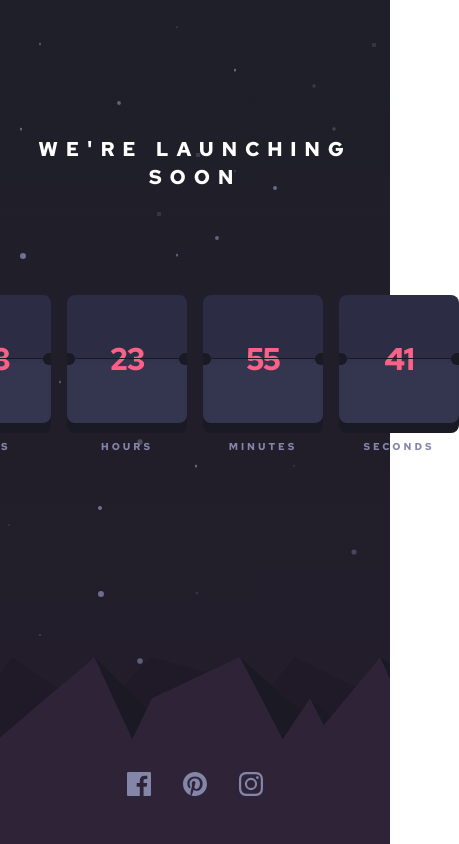
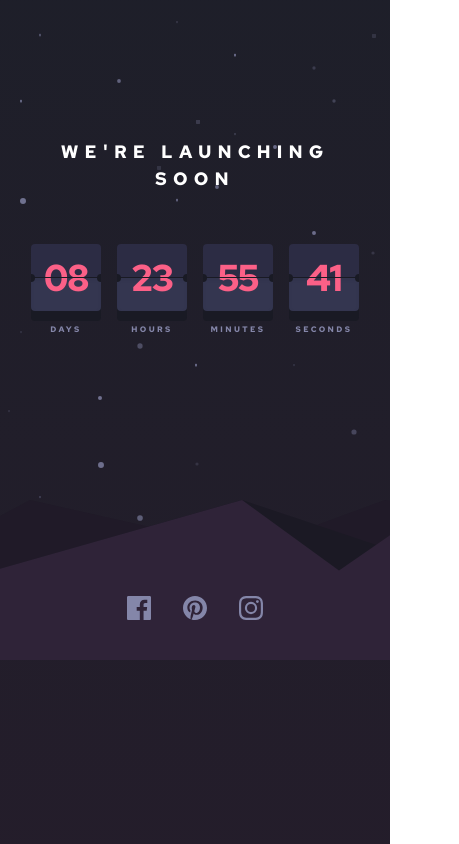
Before and after one commit to firoozehImany/launch-countdown-timer, a React (Vite) app: page / in a window 390 px wide. Shown: the whole page, 459 px wide, since content can reach past the window. Built offline with nearby package versions, Linux system fonts and the light colour scheme.

Commit message:
add responsive layout

```diff
--- a/src/App.jsx
+++ b/src/App.jsx
@@ -4,7 +4,7 @@ import Footer from "./components/Footer";
 
 export default function App() {
   return (
-    <div className="relative min-h-screen flex flex-col">
+    <div className="relative md:min-h-screen flex flex-col">
       <StarsContainer />
       <Hero />
       <Footer />
--- a/src/components/Footer.jsx
+++ b/src/components/Footer.jsx
@@ -3,9 +3,9 @@ import Mountains from "./Mountains";
 
 export default function Footer() {
   return (
-    <footer className="relative w-full">
+    <footer className="relative w-full overflow-hidden">
       <Mountains />
-      <div className="absolute inset-x-0 bottom-12 md:bottom-16 z-10 flex justify-center">
+      <div className="absolute inset-x-0 bottom-10 md:bottom-16 z-10 flex justify-center">
         <SocialLinks />
       </div>
     </footer>
--- a/src/components/Hero.jsx
+++ b/src/components/Hero.jsx
@@ -2,11 +2,11 @@ import CountdownContainer from "./CountdownContainer";
 
 export default function Hero() {
   return (
-    <main className="flex-1 flex flex-col items-center text-center min-h-[500px]">
-      <h1 className="text-center mt-[135px] mb-[104px] font-light uppercase text-typo tracking-[0.39em] text-xl md:text-[21px]">
+    <div className="flex-1 flex flex-col items-center text-center min-h-[500px]">
+      <h1 className="text-center mt-[138px] mb-[52px] md:mt-[135px] md:mb-[104px] px-4 font-light uppercase text-typo tracking-[0.34em] md:tracking-[0.39em] text-[18px] md:text-[21px]">
         We're launching soon
       </h1>
       <CountdownContainer />
-    </main>
+    </div>
   );
 }
--- a/src/components/Mountains.jsx
+++ b/src/components/Mountains.jsx
@@ -1,6 +1,6 @@
 export default function Mountains(){
   return (
-    <div className="relative bottom-0 left-0 w-full h-[187px] pointer-events-none">
+    <div className="relative bottom-0 left-0 w-[1000px] h-40 md:w-full md:h-[187px] pointer-events-none">
       <div
         className="absolute bottom-0 w-full h-full bg-mtn-back
         [clip-path:polygon(0%_100%,_0%_10%,_3%_0%,_25%_31%,_38.5%_0%,_55%_9%,_68%_20%,_75.5%_0%,_100%_25%,_100%_100%)]"
--- a/src/components/SingleCardContainer.jsx
+++ b/src/components/SingleCardContainer.jsx
@@ -2,9 +2,9 @@ import StaticCard from './StaticCard';
 
 export default function SingleCardContainer({ count, label }) {
   return (
-    <div className="flex flex-col top-1/3 items-center gap-4 md:gap-6">
+    <div className="flex flex-col top-1/3 items-center gap-3 md:gap-6">
       <StaticCard number={count} />
-      <span className="text-[10px] md:text-[14px] tracking-[0.3em] md:tracking-[6px] uppercase text-stella font-bold">
+      <span className="text-[8px] md:text-[14px] tracking-[0.3em] md:tracking-[6px] uppercase text-stella font-bold">
         {label}
       </span>
     </div>
--- a/src/components/StaticCard.jsx
+++ b/src/components/StaticCard.jsx
@@ -1,20 +1,20 @@
 export default function StaticCard({ number }) {
   return (
-    <div className="relative w-30 h-32 md:w-[148px] md:h-35">
-      <div className="absolute inset-0 top-2 bg-shadow rounded-lg translate-y-2.5"></div>
-      <div className="relative flex flex-col w-full h-full text-3xl md:text-[79px] font-red-hat font-bold text-core -tracking-[1px]">
-        <div className="relative h-1/2 bg-card-top rounded-t-lg border-b border-shadow overflow-hidden">
+    <div className="relative w-[70px] h-[67px] md:w-[148px] md:h-35">
+      <div className="absolute inset-0 top-2 bg-shadow rounded-sm translate-y-2.5"></div>
+      <div className="relative flex flex-col w-full h-full text-4xl md:text-[79px] font-red-hat font-bold text-core -tracking-[1px]">
+        <div className="relative h-1/2 bg-card-top rounded-t-sm border-b border-shadow overflow-hidden">
           <span className="absolute left-1/2 top-full -translate-x-1/2 -translate-y-1/2">
             {number}
           </span>
         </div>
-        <div className="relative h-1/2 bg-card-bot rounded-b-lg overflow-hidden shadow-inner">
+        <div className="relative h-1/2 bg-card-bot rounded-b-sm overflow-hidden shadow-inner">
           <span className="absolute left-1/2 top-0 -translate-x-1/2 -translate-y-1/2">
             {number}
           </span>
         </div>
-        <div className="absolute top-1/2 left-1 -translate-x-1/2 -translate-y-1/2 w-2 h-3  bg-shadow rounded-r-full z-10"></div>
-        <div className="absolute top-1/2 right-1 translate-x-1/2 -translate-y-1/2 w-2 h-3 bg-shadow rounded-l-full z-10"></div>
+        <div className="absolute top-1/2 left-0.5 md:left-1 -translate-x-1/2 -translate-y-1/2 w-1 h-2 md:w-2 md:h-3  bg-shadow rounded-r-full z-10"></div>
+        <div className="absolute top-1/2 right-0.5 md:right-1 translate-x-1/2 -translate-y-1/2 w-1 h-2 md:w-2 md:h-3 bg-shadow rounded-l-full z-10"></div>
       </div>
     </div>
   );
```
